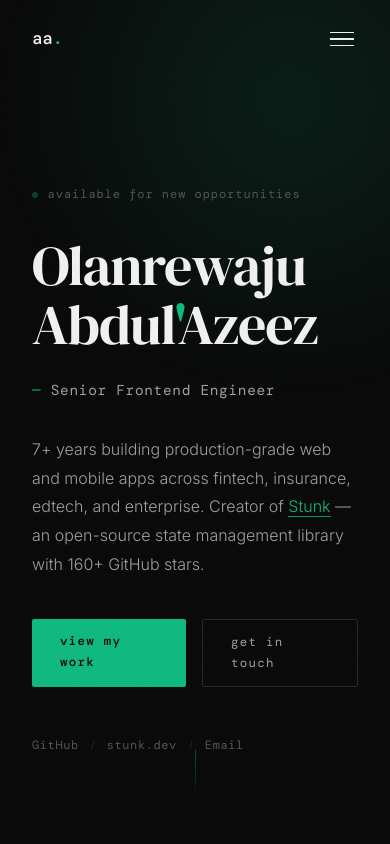
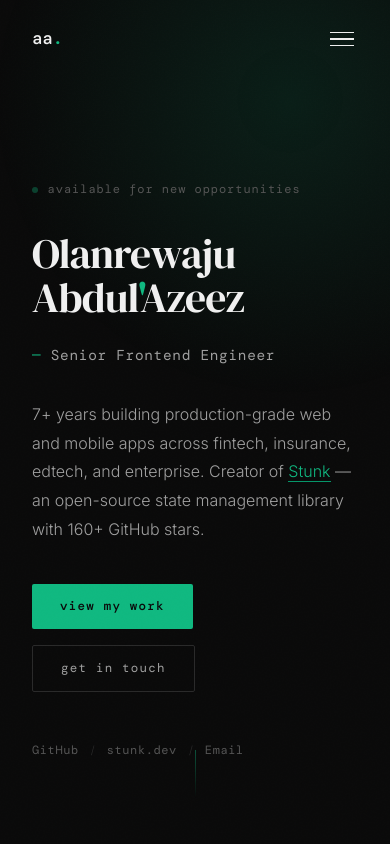
Before and after one commit to I-am-abdulazeez/abdulazeez, a Nuxt app: page / in a window 390 px wide. Shown: the top 844 px of the page. Built offline with nearby package versions, Linux system fonts and the light colour scheme.

Commit message:
fix: prevent horizontal overflow on mobile in hero section

```diff
--- a/app/components/HeroSection.vue
+++ b/app/components/HeroSection.vue
@@ -101,12 +101,13 @@
 
 .hero__name {
   font-family: var(--font-display);
-  font-size: clamp(3.5rem, 10vw, 7rem);
+  font-size: clamp(2.6rem, 9vw, 7rem);
   font-weight: 400;
   line-height: 1.05;
   letter-spacing: -0.02em;
   color: var(--color-text-primary);
   margin-bottom: 1.5rem;
+  word-break: break-word;
 }
 
 .hero__role {
@@ -137,6 +138,7 @@
 
 .hero__actions {
   display: flex;
+  flex-wrap: wrap;
   gap: 1rem;
   margin-bottom: 3rem;
 }
```
